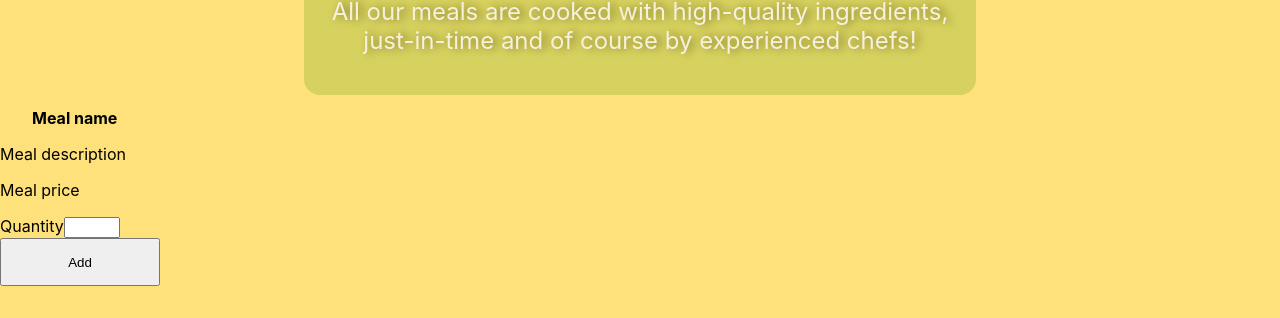
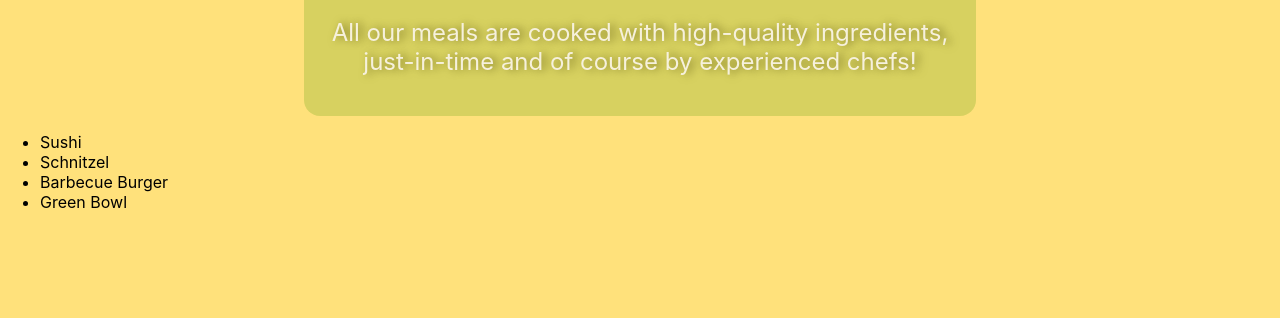
Before and after one commit to Laeti-dev/react_food-order-app, a React (Create React App) app: page / in a window 1280 px wide. Shown: the part 479-797 px from the top of the page. Built offline with nearby package versions, Linux system fonts and the light colour scheme.

Commit message:
mealList from DUMMY object

```diff
--- a/src/Components/Meals/MealItem.js
+++ b/src/Components/Meals/MealItem.js
@@ -1,35 +1,10 @@
 import React from "react";
 
-const DUMMY_MEALS = [
-  {
-    id: 'm1',
-    name: 'Sushi',
-    description: 'Finest fish and veggies',
-    price: 22.99,
-  },
-  {
-    id: 'm2',
-    name: 'Schnitzel',
-    description: 'A german specialty!',
-    price: 16.5,
-  },
-  {
-    id: 'm3',
-    name: 'Barbecue Burger',
-    description: 'American, raw, meaty',
-    price: 12.99,
-  },
-  {
-    id: 'm4',
-    name: 'Green Bowl',
-    description: 'Healthy...and green...',
-    price: 18.99,
-  },
-];
+import Card from "../../UI/Card/Card";
 
-const MealItem = (props) => {
+const MealItem = () => {
   return (
-    <React.Fragment>
+    <Card>
       <div>
         <h2>Meal name</h2>
         <p>Meal description</p>
@@ -47,7 +22,7 @@ const MealItem = (props) => {
           </form>
           <button type="submit">Add</button>
         </div>
-    </React.Fragment>
+        </Card>
   );
 };
 
--- a/src/Components/Meals/Meals.js
+++ b/src/Components/Meals/Meals.js
@@ -1,17 +1,13 @@
 import React from "react";
 
-import Card from "../../UI/Card/Card";
-import MealItem from "./MealItem";
+import MealsList from "./MealsList";
 import MealsSummary from "./MealsSummary";
-
-import styles from "./Meals.module.css";
 
 const Meals = () => {
   return(
     <React.Fragment>
         <MealsSummary />
-        {/* map through meals items object */}
-        <MealItem />
+        <MealsList />
     </React.Fragment>
   )
 };
--- /dev/null
+++ b/src/Components/Meals/MealsList.js
@@ -0,0 +1,42 @@
+import React from "react";
+
+// import MealItem from "./MealItem"
+
+const DUMMY_MEALS = [
+  {
+    id: 'm1',
+    name: 'Sushi',
+    description: 'Finest fish and veggies',
+    price: 22.99,
+  },
+  {
+    id: 'm2',
+    name: 'Schnitzel',
+    description: 'A german specialty!',
+    price: 16.5,
+  },
+  {
+    id: 'm3',
+    name: 'Barbecue Burger',
+    description: 'American, raw, meaty',
+    price: 12.99,
+  },
+  {
+    id: 'm4',
+    name: 'Green Bowl',
+    description: 'Healthy...and green...',
+    price: 18.99,
+  },
+];
+
+const MealsList = () => {
+  const mealsList = DUMMY_MEALS.map((meal) => <li>{meal.name}</li>)
+  return (
+    <section>
+      {/* map the meals objetcts and return meals items */}
+      <ul>{mealsList}</ul>
+    </section>
+  );
+};
+
+export default MealsList;
```
